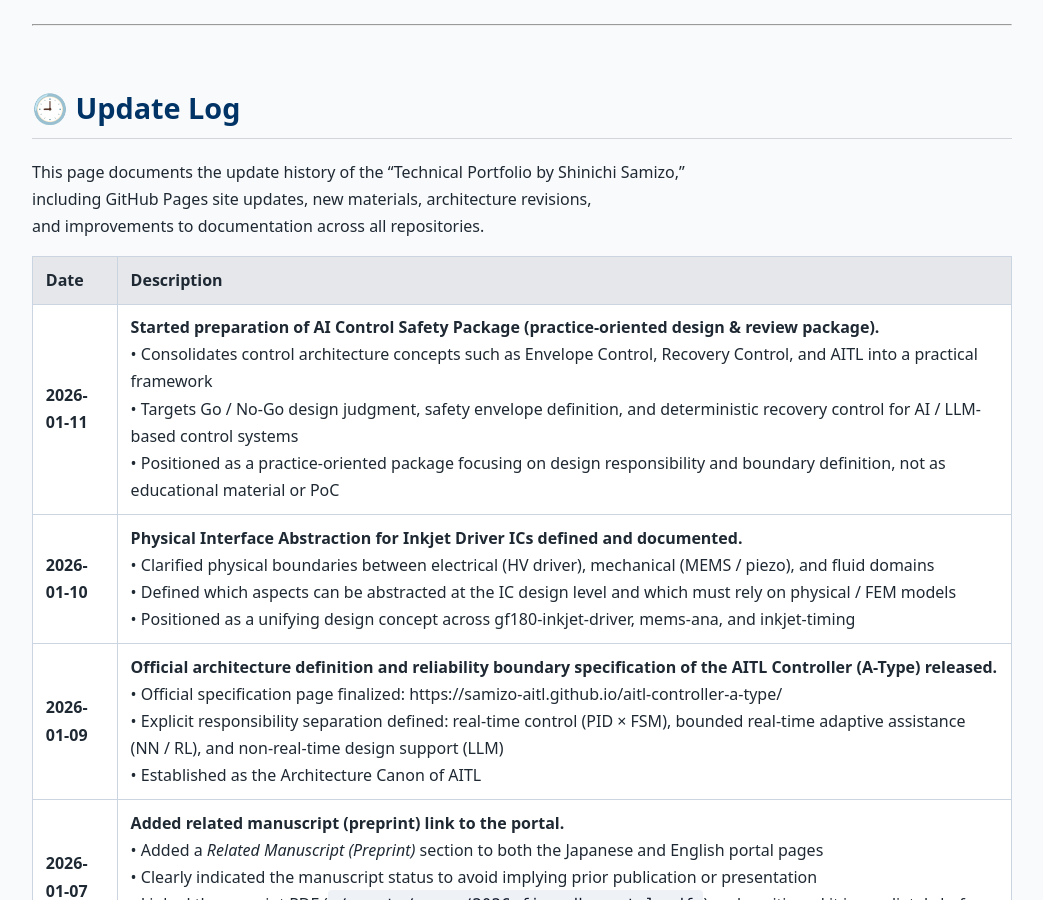
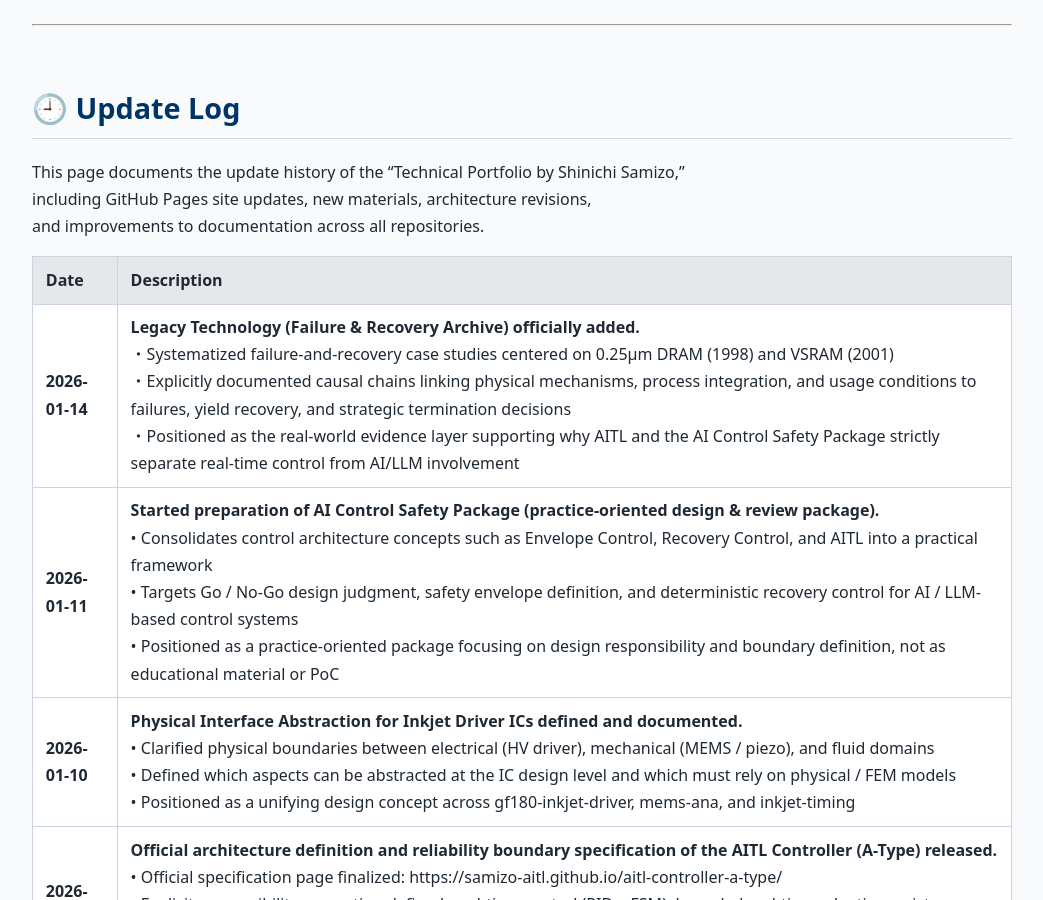
Before and after one commit to Samizo-AITL/Samizo-AITL.github.io, a Jekyll site: the page built from about/update/en/index.md, in a window 1280 px wide and 900 px high. Shown: the whole window, without its empty margins (118-1161 px from the left). Built offline with Jekyll 4.4.1, drawn with Linux system fonts in a browser that asks for light colours.

Commit message:
Update index.md

```diff
--- a/about/update/en/index.md
+++ b/about/update/en/index.md
@@ -13,6 +13,7 @@ and improvements to documentation across all repositories.
 
 | Date       | Description                                                                 |
 |------------|-----------------------------------------------------------------------------|
+| **2026-01-14** | **Legacy Technology (Failure & Recovery Archive) officially added.**<br>・Systematized failure-and-recovery case studies centered on 0.25µm DRAM (1998) and VSRAM (2001)<br>・Explicitly documented causal chains linking physical mechanisms, process integration, and usage conditions to failures, yield recovery, and strategic termination decisions<br>・Positioned as the real-world evidence layer supporting why AITL and the AI Control Safety Package strictly separate real-time control from AI/LLM involvement |
 | **2026-01-11** | **Started preparation of AI Control Safety Package (practice-oriented design & review package).**<br>• Consolidates control architecture concepts such as Envelope Control, Recovery Control, and AITL into a practical framework<br>• Targets Go / No-Go design judgment, safety envelope definition, and deterministic recovery control for AI / LLM-based control systems<br>• Positioned as a practice-oriented package focusing on design responsibility and boundary definition, not as educational material or PoC |
 | **2026-01-10** | **Physical Interface Abstraction for Inkjet Driver ICs defined and documented.**<br>• Clarified physical boundaries between electrical (HV driver), mechanical (MEMS / piezo), and fluid domains<br>• Defined which aspects can be abstracted at the IC design level and which must rely on physical / FEM models<br>• Positioned as a unifying design concept across gf180-inkjet-driver, mems-ana, and inkjet-timing |
 | **2026-01-09** | **Official architecture definition and reliability boundary specification of the AITL Controller (A-Type) released.**<br>• Official specification page finalized: https://samizo-aitl.github.io/aitl-controller-a-type/<br>• Explicit responsibility separation defined: real-time control (PID × FSM), bounded real-time adaptive assistance (NN / RL), and non-real-time design support (LLM)<br>• Established as the Architecture Canon of AITL |
```
